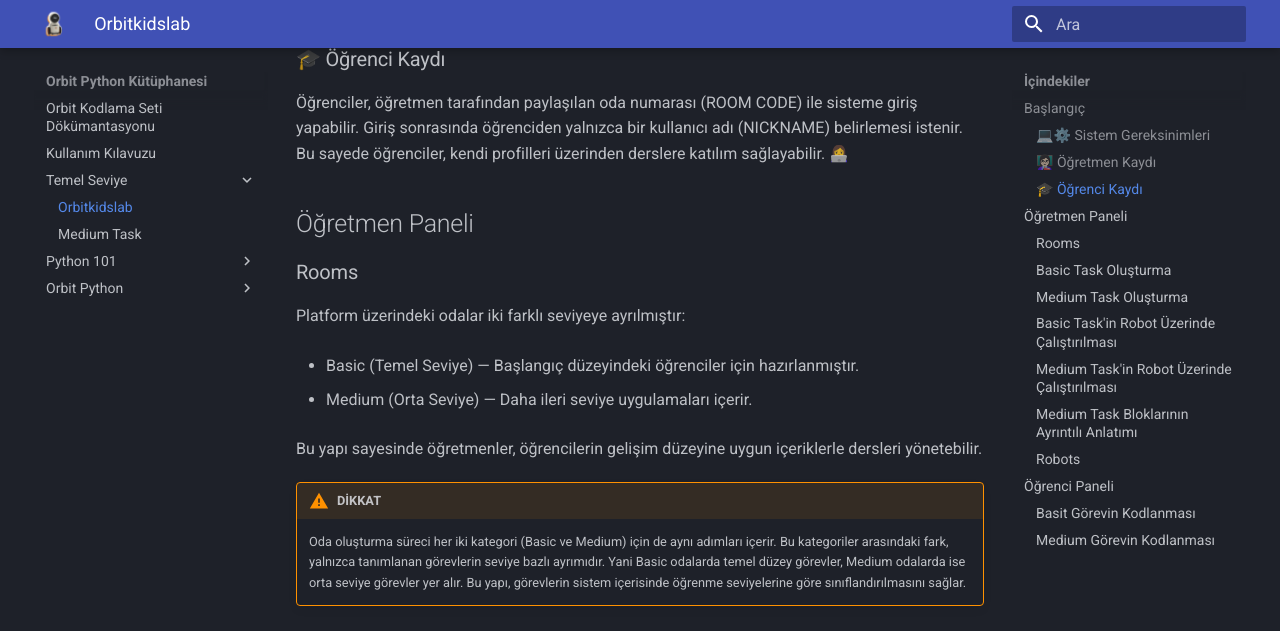
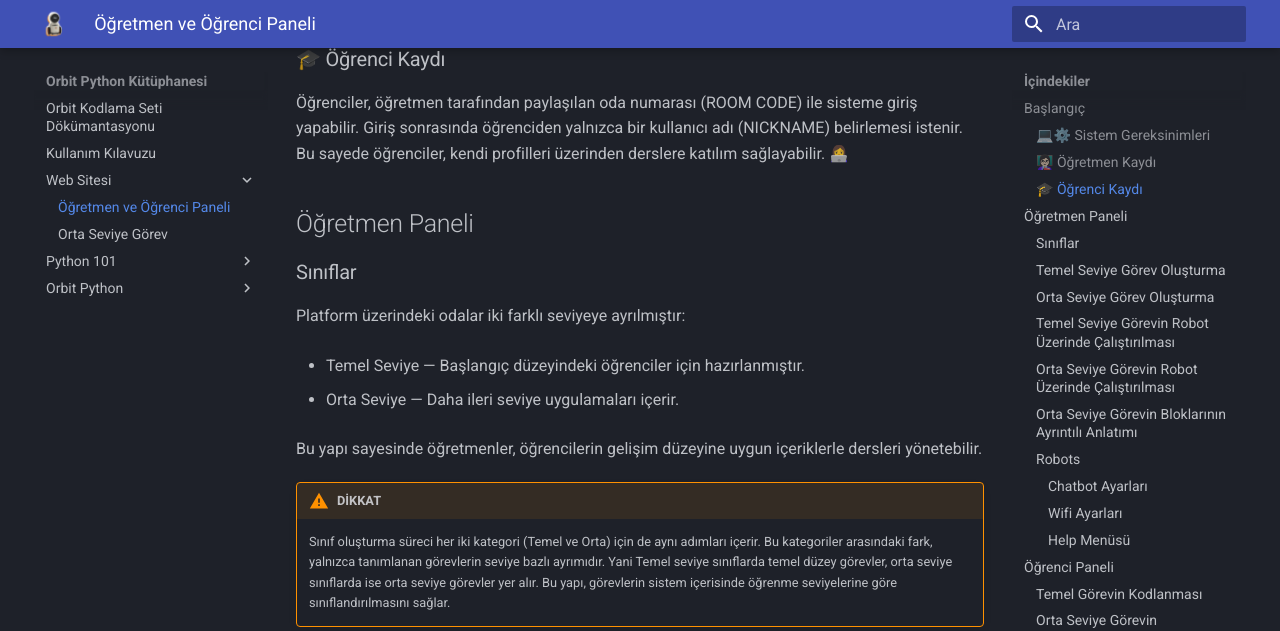
Before and after one commit to NCT-Orbit/orbitlab_python, an MkDocs documentation site: the page built from docs/temel_seviye.md, in a window 1280 px wide and 1400 px high, scrolled down 497 px. Shown: the top 631 px of the window. Built offline with MkDocs 1.6.1 and Material for MkDocs 9.7.7, drawn with Linux system fonts in a browser that asks for light colours; some of the changed text lies outside the part shown.

Commit message:
robotlarim sayfasi duzenlendi

```diff
--- a/docs/temel_seviye.md
+++ b/docs/temel_seviye.md
@@ -13,24 +13,24 @@
 Bu sayede öğrenciler, kendi profilleri üzerinden derslere katılım sağlayabilir. 👩‍💻
 
 ## Öğretmen Paneli
-### Rooms
+### Sınıflar
 Platform üzerindeki odalar iki farklı seviyeye ayrılmıştır:
 
-+ Basic (Temel Seviye) — Başlangıç düzeyindeki öğrenciler için hazırlanmıştır.
++ Temel Seviye — Başlangıç düzeyindeki öğrenciler için hazırlanmıştır.
 
-+ Medium (Orta Seviye) — Daha ileri seviye uygulamaları içerir.
++ Orta Seviye — Daha ileri seviye uygulamaları içerir.
 
 Bu yapı sayesinde öğretmenler, öğrencilerin gelişim düzeyine uygun içeriklerle dersleri yönetebilir.
 
 !!! warning "DİKKAT"
-    Oda oluşturma süreci her iki kategori (Basic ve Medium) için de aynı adımları içerir.
+    Sınıf oluşturma süreci her iki kategori (Temel ve Orta) için de aynı adımları içerir.
     Bu kategoriler arasındaki fark, yalnızca tanımlanan görevlerin seviye bazlı ayrımıdır.
-    Yani Basic odalarda temel düzey görevler, Medium odalarda ise orta seviye görevler yer alır.
+    Yani Temel seviye sınıflarda temel düzey görevler, orta seviye sınıflarda ise orta seviye görevler yer alır.
     Bu yapı, görevlerin sistem içerisinde öğrenme seviyelerine göre sınıflandırılmasını sağlar.
 
 
 
-### Basic Task Oluşturma
+### Temel Seviye Görev Oluşturma
 <iframe width="560" height="315"
     src="https://www.youtube.com/embed/QD5ic5xB__4"
     title="YouTube video player"
@@ -39,7 +39,7 @@
     allowfullscreen>
 </iframe>
 
-### Medium Task Oluşturma
+### Orta Seviye Görev Oluşturma
 <iframe width="560" height="315"
     src="https://www.youtube.com/embed/-2Ut-s4M_SQ"
     title="YouTube video player"
@@ -48,7 +48,7 @@
     allowfullscreen>
 </iframe>
 
-### Basic Task'in Robot Üzerinde Çalıştırılması
+### Temel Seviye Görevin Robot Üzerinde Çalıştırılması
 <iframe width="560" height="315"
     src="https://www.youtube.com/embed/AxAg6ZONfr4"
     title="YouTube video player"
@@ -57,10 +57,10 @@
     allowfullscreen>
 </iframe>
 
-### Medium Task'in Robot Üzerinde Çalıştırılması
+### Orta Seviye Görevin Robot Üzerinde Çalıştırılması
 
 
-### Medium Task Bloklarının Ayrıntılı Anlatımı
+### Orta Seviye Görevin Bloklarının Ayrıntılı Anlatımı
 
 Videoda anlatılan bloklar:
 
@@ -84,12 +84,62 @@
 ![](assets/robot_page.png)
 
 Bu sayfa, admin tarafından sisteme eklenen öğretmenin bağlı olduğu robotun görüntülendiği alandır.
-Sayfada bulunan “Open Panel” butonu, öğretmenin robotu kontrol edebileceği kontrol paneline erişim sağlar. 🤖
+
+#### Chatbot Ayarları
+<div class="video-container">
+
+  <iframe
+      width="560"
+      height="315"
+      src="https://www.youtube.com/embed/v4GWSSOluco"
+      title="YouTube video player"
+      frameborder="0"
+      allow="accelerometer; autoplay; clipboard-write; encrypted-media; gyroscope; picture-in-picture"
+      allowfullscreen>
+  </iframe>
+
+</div>
+
+#### Wifi Ayarları
+
+<div class="video-container">
+
+  <iframe
+      width="560"
+      height="315"
+      src="https://www.youtube.com/embed/GbmS4-eEjC0"
+      title="YouTube video player"
+      frameborder="0"
+      allow="accelerometer; autoplay; clipboard-write; encrypted-media; gyroscope; picture-in-picture"
+      allowfullscreen>
+  </iframe>
+
+</div>
+
+
+#### Help Menüsü
+
+<div class="video-container">
+
+  <iframe
+      width="560"
+      height="315"
+      src="https://www.youtube.com/embed/tDcApuIG4ng"
+      title="YouTube video player"
+      frameborder="0"
+      allow="accelerometer; autoplay; clipboard-write; encrypted-media; gyroscope; picture-in-picture"
+      allowfullscreen>
+  </iframe>
+
+</div>
+
+
+
 
 
 ## Öğrenci Paneli
 
-### Basit Görevin Kodlanması
+### Temel Görevin Kodlanması
 
 
 
@@ -125,7 +175,7 @@
 
 
 
-### Medium Görevin Kodlanması
+### Orta Seviye Görevin Kodlanması
 
 <div class="video-container">
 
--- a/mkdocs.yml
+++ b/mkdocs.yml
@@ -30,9 +30,9 @@
 nav:
   - Orbit Kodlama Seti Dökümantasyonu: index.md
   - Kullanım Kılavuzu : kullanma_kilavuzu.md
-  - Temel Seviye:
-    - Orbitkidslab: temel_seviye.md
-    - Medium Task : medium_task.md
+  - Web Sitesi:
+    - Öğretmen ve Öğrenci Paneli: temel_seviye.md
+    - Orta Seviye Görev : medium_task.md
 
   - Python 101:
     - Öğretmen için Konular ve Örnek Uygulamaları:
@@ -64,19 +64,20 @@
       anchor_linenums: true
       linenums: true
       pygments_style: monokai
-  - pymdownx.extra
   - admonition
   - pymdownx.arithmatex:
       generic: true
   - pymdownx.superfences
-  - tables       # Bu satırın listede olması gerekir
+  - tables
   - fenced_code
   - attr_list
   - md_in_html
   - pymdownx.details
   - pymdownx.tabbed
   - pymdownx.blocks.html
-
+  - pymdownx.emoji:
+      emoji_index: !!python/name:material.extensions.emoji.twemoji
+      emoji_generator: !!python/name:material.extensions.emoji.to_svg
 
 extra_javascript:
   - https://polyfill.io/v3/polyfill.min.js?features=es6
```
Also changed, not shown: docs/index.md (+1 -1 lines), docs/kullanma_kilavuzu.md (+15 -0 lines), docs/assets/chatbot_sayfasi.png (added), docs/assets/kullanma_kilavuzu/manuel_control.png (added), docs/assets/robot_page.png, 1 other file.
